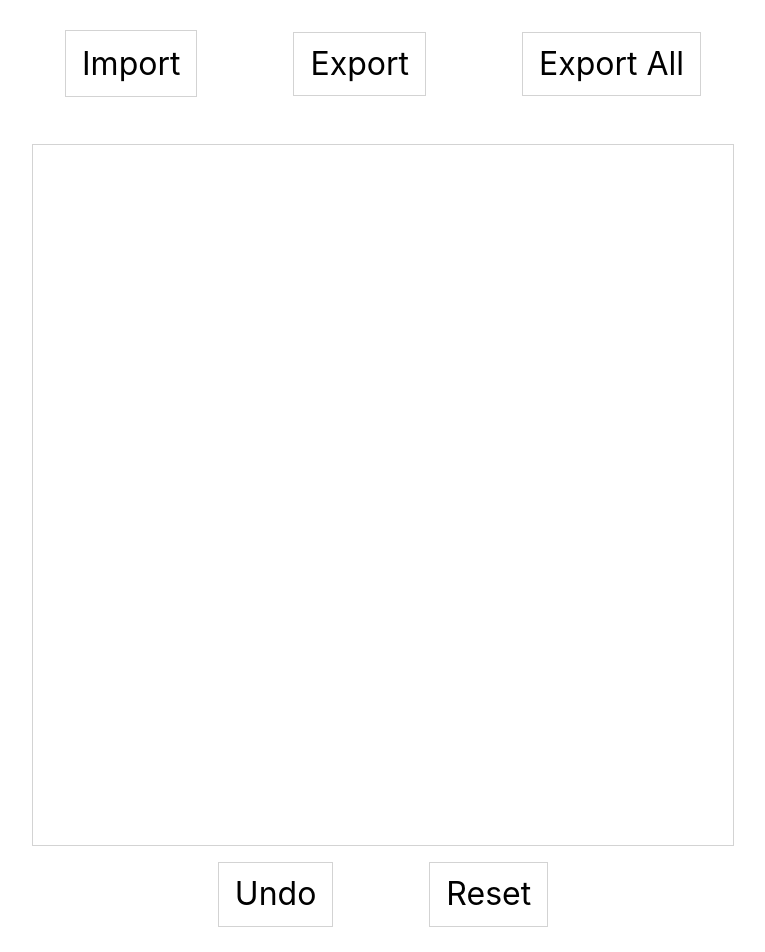
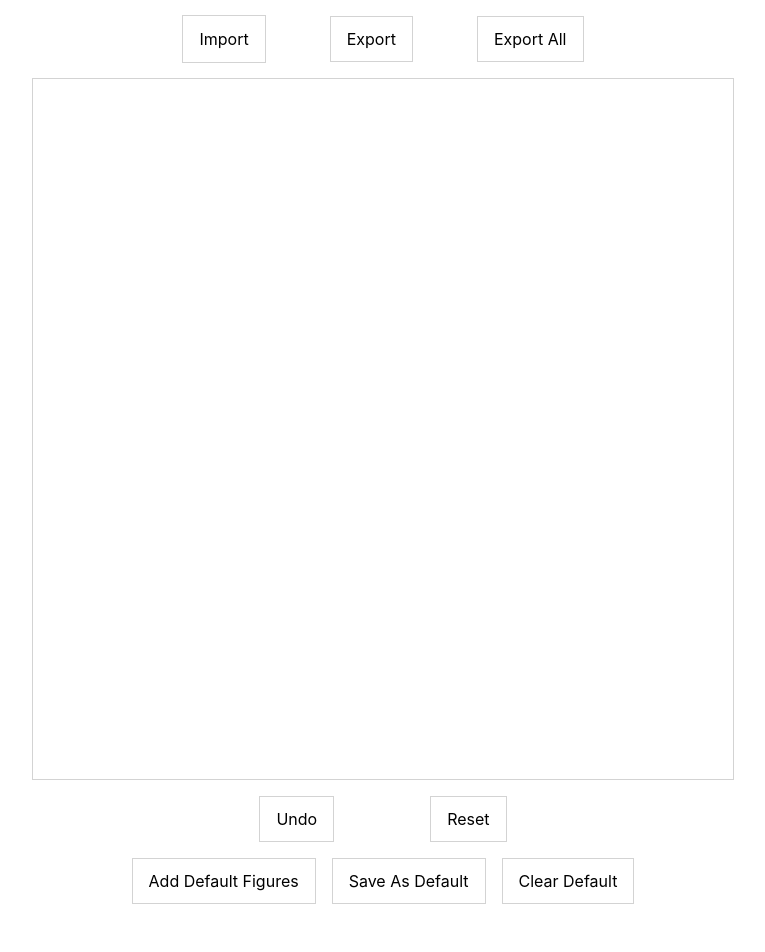
Before and after one commit to vorobev-exceedteam/canvas-app, a React (Create React App) app: page / in a window 1280 px wide. Shown: the top 952 px of the page, without its empty margins (257-1022 px from the left). After the commit the page ends 904 px from the top, so only its background shows below. Built offline with nearby package versions, Linux system fonts and the light colour scheme.

Commit message:
Fixed styling and refactor

```diff
--- a/src/App.scss
+++ b/src/App.scss
@@ -15,20 +15,19 @@
   gap: 6rem;
   display: flex;
   flex-direction: row;
-
 }
 
 .import-export-container {
-  margin: 32px 0;
+  margin-top: 16px;
   display: flex;
   flex-direction: row;
   align-items: center;
-  gap: 6rem;
+  gap: 4rem;
 }
 
 .ctrl-button {
   padding: 0.8rem 1rem;
-  font-size: 2rem;
+  font-size: 1rem;
   background: none;
   border: 1px solid lightgray;
   outline: none;
--- a/src/App.tsx
+++ b/src/App.tsx
@@ -9,33 +9,19 @@
 import { CanvasItemState } from './types';
 
 function App() {
-  // const loadDefaultState = useCallback(() => {
-  //   const itemsString = localStorage.getItem('defaultState');
-  //   const items = Map<string, CanvasItemModel>().asMutable();
-  //   if (itemsString) {
-  //     const itemsStates = JSON.parse(itemsString) as CanvasItemState[];
-  //     console.log(itemsStates);
-  //     itemsStates.forEach((itemState) => {
-  //       const item = CanvasItemModel.restoreItem(itemState);
-  //       items.set(item.id, item);
-  //     });
-  //   }
-  //   return items.asImmutable();
-  // }, []);
 
   const defaultState = useMemo(() => {
     const itemsString = localStorage.getItem('defaultState');
-    const items = Map<string, CanvasItemModel>().asMutable();
+    let items = Map<string, CanvasItemModel>();
     if (itemsString) {
       const itemsStates = JSON.parse(itemsString) as CanvasItemState[];
-      console.log(itemsStates);
       itemsStates.forEach((itemState) => {
         const item = CanvasItemModel.restoreItem(itemState);
-        items.set(item.id, item);
+        items = items.withMutations((map) => map.set(item.id, item));
       });
     }
-    return items.asImmutable();
-  }, [])
+    return items;
+  }, []);
 
   const [items, setItems] = useState<Map<string, CanvasItemModel>>(
     defaultState
@@ -53,18 +39,19 @@
         if (e?.target) {
           const result = e.target.result as string;
           const states = JSON.parse(result) as CanvasItemState[];
-          history.saveState(items)
+          history.saveState(items);
           const newItems = states.map((state) =>
             CanvasItemModel.restoreItem(state)
           );
-          const newMap = items.asMutable();
-          newItems.forEach((item) => newMap.set(item.id, item));
-          setItems(newMap.asImmutable());
+          let newMap = items.asImmutable();
+          newItems.forEach((item) =>
+            newMap = newMap.withMutations((map) => map.set(item.id, item))
+          );
+          setItems(newMap);
           event.target.value = '';
         }
       };
       const files = event.target.files as FileList;
-      console.log(files);
       reader.readAsText(files[0]);
     },
     [history, items]
@@ -88,16 +75,18 @@
 
   const addDefaultFigures = useCallback(() => {
     const mockItems = createMockItems();
-    const newItems = items.asMutable();
-    mockItems.forEach((item) => newItems.set(item.id, item));
-    setItems(newItems.asImmutable());
+    let newItems = items.asImmutable();
+    mockItems.forEach((item) =>
+      newItems = newItems.withMutations((map) => map.set(item.id, item))
+    );
+    setItems(newItems);
   }, [items]);
 
   const saveDefaultState = useCallback(() => {
     const itemsString = JSON.stringify(
       Array.from(items.values()).map((item) => item.getState())
     );
-    history.setDefaultSnapshot(items)
+    history.setDefaultSnapshot(items);
     localStorage.setItem('defaultState', itemsString);
   }, [history, items]);
 
@@ -149,7 +138,7 @@
         setItems={setItems}
         history={history}
       />
-      <div style={{ marginTop: '32px', display: 'flex', gap: '16px' }}>
+      <div style={{ marginTop: '16px', display: 'flex', gap: '16px' }}>
         <button className={'ctrl-button'} onClick={addDefaultFigures}>
           Add Default Figures
         </button>
--- a/src/Canvas/index.tsx
+++ b/src/Canvas/index.tsx
@@ -68,7 +68,6 @@
     history.saveState(items);
   }, [history, items]);
 
-
   useLayoutEffect(() => {
     if (clickedCord[0] && clickedCord[1]) {
       selectedItems.forEach((item) => {
@@ -82,35 +81,30 @@
     drawObjects();
   }, [rerenderInterval, drawObjects]);
 
+  const updateItems = useCallback(
+    (states: Map<string, CanvasItemState> | undefined) => {
+      if (states) {
+        let newItems = Map<string, CanvasItemModel>();
+        for (const id of Array.from(states.keys())) {
+          const state = states.get(id) as CanvasItemState;
+          newItems = newItems.withMutations((map) =>
+            map.set(id, CanvasItemModel.restoreItem(state, id))
+          );
+        }
+        setItems(newItems);
+      }
+    },
+    [setItems]
+  );
+
   const reset = useCallback(() => {
     history.cleanHistory();
-    const states = history.defaultSnapshot;
-    const newItems = Map<string, CanvasItemModel>().asMutable();
-    console.log(states)
-    if (states) {
-
-      for (const id of Array.from(states.keys())) {
-        const state = states.get(id) as CanvasItemState;
-        newItems.set(id, CanvasItemModel.restoreItem(state, id));
-      }
-      console.log(newItems)
-      setItems(newItems.asImmutable())
-    }
-
-  }, [history, setItems]);
+    updateItems(history.defaultSnapshot);
+  }, [history, updateItems]);
 
   const undo = useCallback(() => {
-    const states = history.getRecentStates();
-    const newItems = Map<string, CanvasItemModel>().asMutable();
-    if (states) {
-      for (const id of Array.from(states.keys())) {
-        const state = states.get(id) as CanvasItemState;
-        newItems.set(id, CanvasItemModel.restoreItem(state, id));
-      }
-      console.log(newItems)
-      setItems(newItems.asImmutable())
-    }
-  }, [history, setItems]);
+    updateItems(history.getRecentStates());
+  }, [history, updateItems]);
 
   const handleUndo = useCallback(() => {
     undo();
@@ -123,7 +117,6 @@
   }, [drawObjects, reset]);
 
   useEffect(() => {
-    // history.updateDefaultSnapshot(items);
     drawObjects();
   }, [items, history, drawObjects]);
 
```
